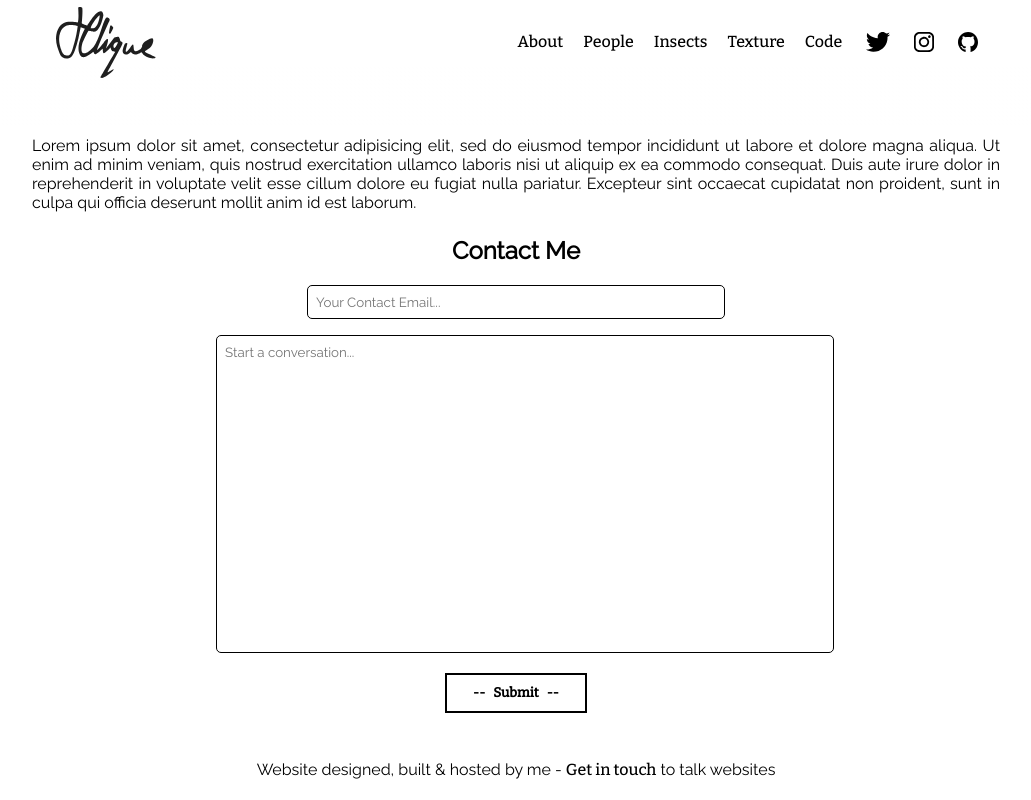
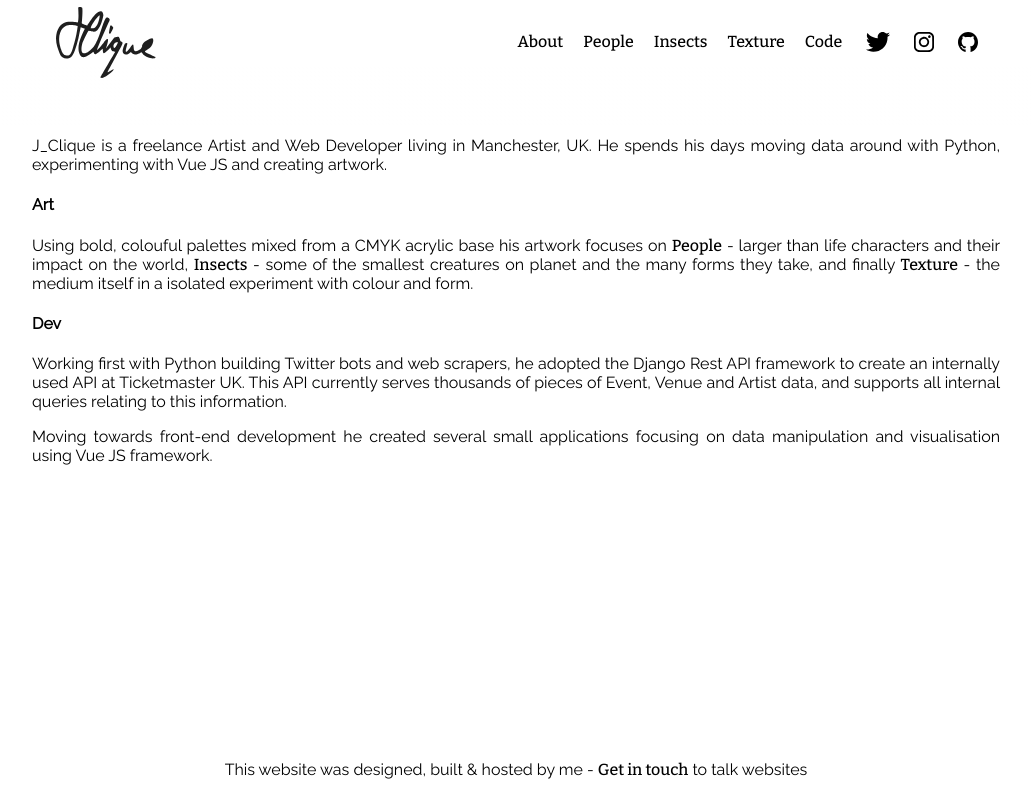
Before and after one commit to JClique/jclique.studio, a Vue app: page /about in a window 1280 px wide. Shown: the whole page, without its empty margins (124-1155 px from the left). Built offline with nearby package versions, Linux system fonts and the light colour scheme.

Commit message:
Added about copy.

```diff
--- a/src/App.vue
+++ b/src/App.vue
@@ -70,7 +70,10 @@ body {
 a {
   text-decoration: none;
   font-family: 'Bitter', serif;
+  color: black;
 }
+a:hover, a:active { color:grey }
+a:focus { color:darkgrey; }
 
 .content {
   box-sizing: border-box;
@@ -140,6 +143,14 @@ button:active {
   outline: none;
 }
 
+h4 {
+  text-align: left;
+}
+
+hr {
+  margin-bottom: 2rem;
+}
+
 .router-enter-active, .router-leave-active {
   transition: opacity .5s ease-in-out;
 }
--- a/src/components/ConfirmContact.vue
+++ b/src/components/ConfirmContact.vue
@@ -1,6 +1,6 @@
 <template lang="html">
   <div class="content">
-    <h3>Thanks for contacting me!</h3>
+    <h3>Thanks for getting in touch!</h3>
     <p>I aim to get back within a few days. You can also reach me via social media using the links in the navigation.</p>
   </div>
 </template>
--- a/src/components/ContactForm.vue
+++ b/src/components/ContactForm.vue
@@ -1,6 +1,6 @@
 <template lang="html">
   <form action="https://getform.io/f/664217c2-97ee-4421-a3f6-08d5b06be940" method="post">
-    <h2>Contact Me</h2>
+    <h2>Contact</h2>
 
     <input class="input" type="email" name="email" placeholder="Your Contact Email...">
 
--- a/src/components/Footer.vue
+++ b/src/components/Footer.vue
@@ -1,5 +1,5 @@
 <template lang="html">
-  <footer>Website designed, built & hosted by me - <router-link to="/contact">Get in touch</router-link> to talk websites</footer>
+  <footer>This website was designed, built & hosted by me - <router-link to="/contact">Get in touch</router-link> to talk websites</footer>
 </template>
 
 <script>
--- a/src/views/About.vue
+++ b/src/views/About.vue
@@ -1,20 +1,43 @@
 <template>
   <div class="content">
     <div class="desc">
-      <p>Lorem ipsum dolor sit amet, consectetur adipisicing elit, sed do eiusmod tempor incididunt ut labore et dolore magna aliqua. Ut enim ad minim veniam, quis nostrud exercitation ullamco laboris nisi ut aliquip ex ea commodo consequat. Duis aute irure dolor in reprehenderit in voluptate velit esse cillum dolore eu fugiat nulla pariatur. Excepteur sint occaecat cupidatat non proident, sunt in culpa qui officia deserunt mollit anim id est laborum.</p>
+      <p>
+        J_Clique is a freelance Artist and Web Developer living in Manchester, UK.
+        He spends his days moving data around with Python, experimenting with Vue JS and creating artwork.
+
+      </p>
+
+      <h4>Art</h4>
+      <p>
+        Using bold, colouful palettes mixed from a CMYK acrylic base his artwork focuses on
+        <router-link to="/people">People</router-link> - larger than life characters and their impact on the world,
+        <router-link to="/insects">Insects</router-link> - some of the smallest creatures on planet and the many forms they take,
+        and finally
+        <router-link to="/texture">Texture</router-link> - the medium itself in a isolated experiment with colour and form.
+      </p>
+
+      <h4>Dev</h4>
+      <p>
+        Working first with Python building Twitter bots and web scrapers, he adopted the Django Rest API framework to create an internally used API at Ticketmaster UK.
+        This API currently serves thousands of pieces of Event, Venue and Artist data, and supports all internal queries relating to this information.
+      </p>
+
+      <p>
+        Moving towards front-end development he created several small applications focusing on data manipulation and visualisation using Vue JS framework.
+      </p>
+
     </div>
-    <ContactForm />
+
   </div>
 </template>
 
 
-<script>
-import ContactForm from '@/components/ContactForm.vue'
+<style scoped>
+  h4 {
+    text-align: left;
+  }
 
-export default {
-  components: {
-    ContactForm
-  },
-}
-
-</script>
+  hr {
+    margin-bottom: 2rem;
+  }
+</style>
--- a/src/views/Contact.vue
+++ b/src/views/Contact.vue
@@ -1,5 +1,14 @@
 <template>
   <div class="content">
+    <p class="contact">
+      While I'm not able to take Art comissions, I do welcome all feedback on my work.
+      To help support you can purchase prints at my store, or share my work on social media.
+    </p>
+
+    <p class="contact">
+      If you would like to discuss development projects, from simple static web pages to full backend data API projects please fill in the contact form bellow.
+    </p>
+
     <ContactForm />
   </div>
 </template>
@@ -15,3 +24,12 @@ export default {
   },
 }
 </script>
+
+
+<style scoped>
+  p.contact {
+    max-width: 800px;
+    margin: 1rem auto;
+    text-align: justify;
+  }
+</style>
--- a/src/views/Home.vue
+++ b/src/views/Home.vue
@@ -5,7 +5,6 @@
     <img src="@/assets/texture/texture3.jpg" class="art">
     <img src="@/assets/people/Willem Dafoe.jpg" class="art">
     <img src="@/assets/insects/rhinoceros beetle.jpg" class="art">
-    <img src="@/assets/texture/texture1.jpg" class="art">
     <img src="@/assets/people/Ertha Kitt.jpg" class="art">
     <img src="@/assets/people/Tupac.jpg" class="art">
   </div>
```
Also changed, not shown: 1 other file (tests, documents, lock files or other folders).
